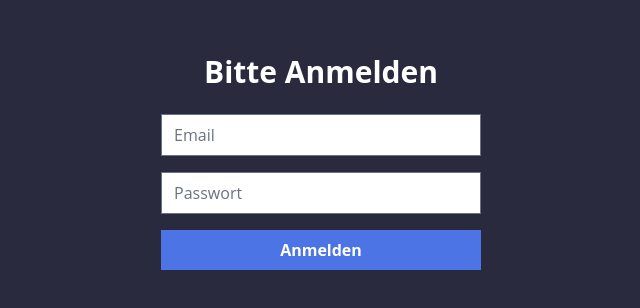
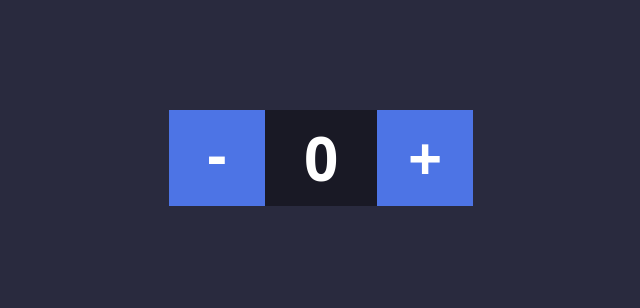
Before and after one commit to SchreibCode/react-use-reducer-video, a React (Create React App) app: page / in a window 1280 px wide. Shown: the part 242-550 px from the top of the page, without its empty margins (319-959 px from the left). Built offline with nearby package versions, Linux system fonts and the light colour scheme; the HTML template or start-up script is replaced by a standard one.

Commit message:
counter centered

```diff
--- a/src/app.jsx
+++ b/src/app.jsx
@@ -6,7 +6,7 @@ import { LoginPage } from "./components/login-page";
 export default function App() {
     return (
         <div className="h-screen bg-secondary">
-            <LoginPage />
+            <Counter />
         </div>
     );
 }
--- a/src/components/counter.jsx
+++ b/src/components/counter.jsx
@@ -4,10 +4,11 @@ import { useState } from "react";
 export function Counter() {
     const [count, setCount] = useState(0);
     return (
+        <div className="h-full flex items-center justify-center">
             <div className="flex text-white text-6xl p-4 font-bold">
                 <button
                     className="flex items-center justify-center bg-blue px-6 pb-2 w-24 h-24 font-bold"
-                onClick={() => setCount(count - 1)}
+                    onClick={() => setCount((count) => count - 1)}
                 >
                     -
                 </button>
@@ -16,10 +17,11 @@ export function Counter() {
                 </div>
                 <button
                     className="flex items-center justify-center bg-blue px-6 w-24 h-24 font-bold"
-                onClick={() => setCount(count + 1)}
+                    onClick={() => setCount((count) => count + 1)}
                 >
                     +
                 </button>
             </div>
+        </div>
     );
 }
```
Lines whose indentation alone changed are shown as unchanged.
